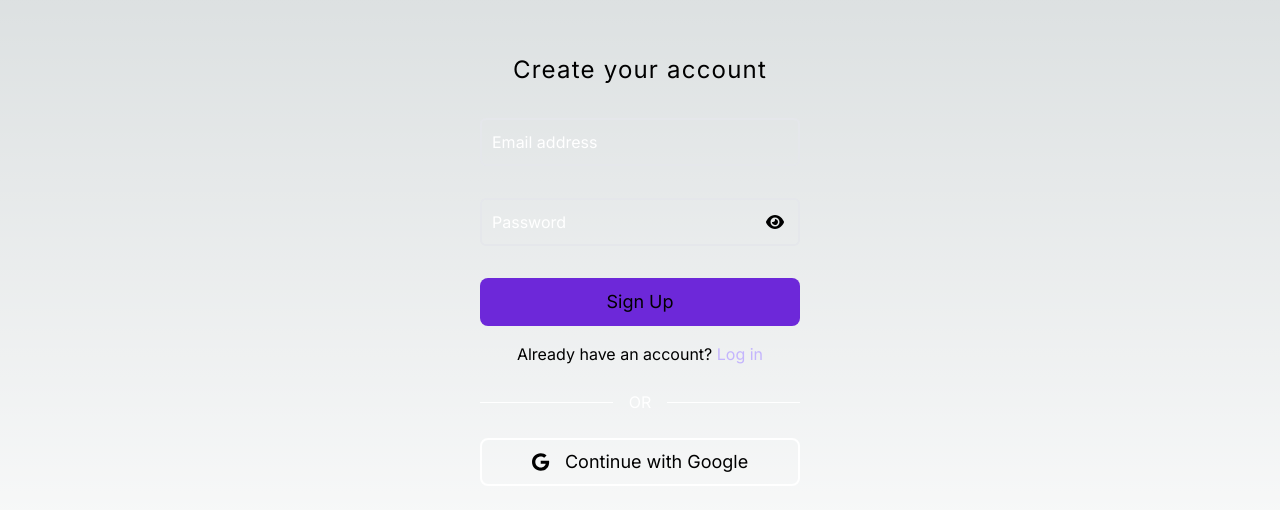
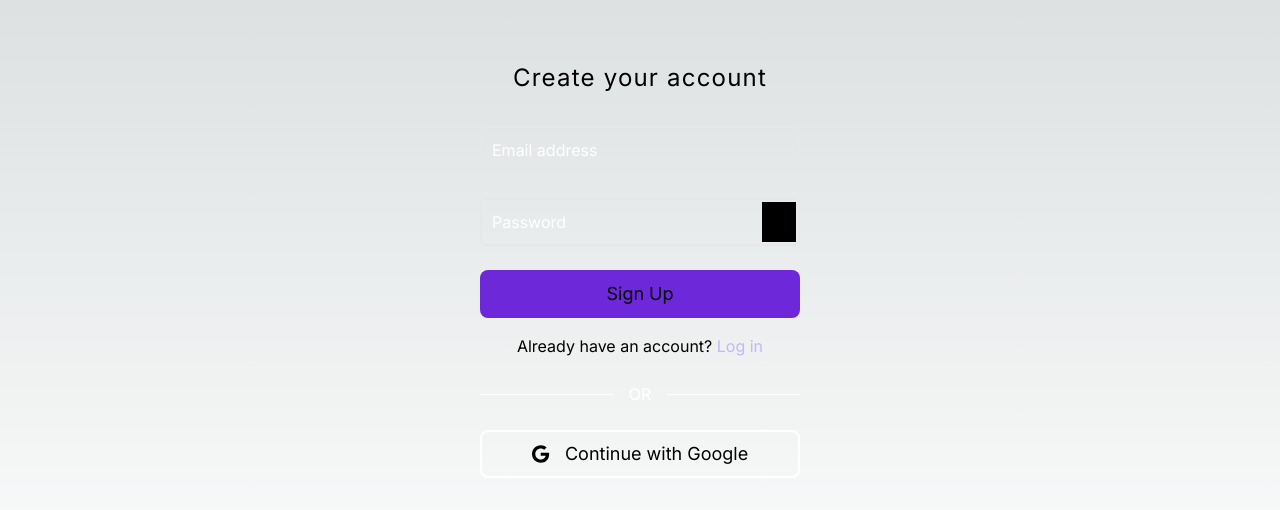
Before and after one commit to Aayushi-Agrwal/OccasionOwlFullStack, a Next.js app in the folder client/: page /signup in a window 1280 px wide. Shown: the part 130-640 px from the top of the page. Built offline with nearby package versions, Linux system fonts and the light colour scheme.

Commit message:
fix: autofill input field

```diff
--- a/client/app/(routes)/signup/page.tsx
+++ b/client/app/(routes)/signup/page.tsx
@@ -9,7 +9,7 @@ export default function Signup() {
     <main className="w-screen h-screen">
       <div className="flex h-full flex-col justify-center items-center">
         <h1 className="text-2xl tracking-wider pb-8">Create your account</h1>
-        <form className="flex flex-col gap-8 items-center justify-center">
+        <form className="flex flex-col gap-6 items-center justify-center">
           <div className="relative group">
             <InputField
               id="email"
--- a/client/app/components/Input.tsx
+++ b/client/app/components/Input.tsx
@@ -47,8 +47,10 @@ export const InputFieldPassword: React.FC<IInput> = ({ label }) => {
         placeholder=" "
       />
       <button
-        className="bg-inherit absolute h-full hover:scale-110 flex justify-center items-center px-4 py-1 right-0"
-        onClick={() => setShowPassword(!showPassword)}
+        className="bg-black red-500 absolute h-10 hover:scale-110 flex justify-center items-center px-2 py-1 right-1 top-1"
+        onClick={(e) => {
+          e.preventDefault(), setShowPassword(!showPassword);
+        }}
       >
         <FontAwesomeIcon icon={showPassword ? faEyeSlash : faEye} />
       </button>
--- a/client/tailwind.config.ts
+++ b/client/tailwind.config.ts
@@ -8,6 +8,9 @@ const config: Config = {
   ],
   theme: {
     extend: {
+      boxShadow: {
+        innerColor: "0 0 0px 1000px inset",
+      },
       backgroundImage: {
         "gradient-radial": "radial-gradient(var(--tw-gradient-stops))",
         "gradient-conic":
```
